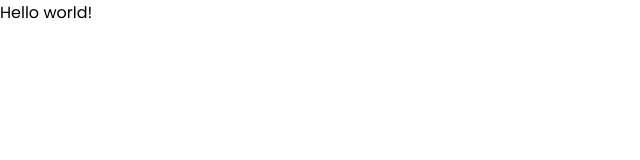
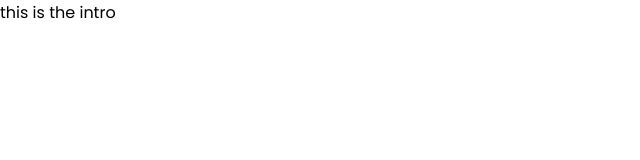
Before and after one commit to lukecoffey13/portfolio, a React (Create React App) app: page / in a window 1280 px wide. Shown: the top 160 px of the page, without its empty margins (0-640 px from the left). Built offline with nearby package versions, Linux system fonts and the light colour scheme.

Commit message:
Made basic intro app - nothing but skeleton

```diff
--- a/src/App.jsx
+++ b/src/App.jsx
@@ -1,5 +1,7 @@
+import Intro from "./components/intro/Intro";
+
 const App = () => {
-  return <div>Hello world!</div>;
+  return <div><Intro></Intro></div>;
 };
 
 export default App;
--- /dev/null
+++ b/src/components/intro/Intro.jsx
@@ -0,0 +1,11 @@
+import React from 'react'
+
+const Intro = () => {
+  return (
+    <div>
+        this is the intro
+    </div>
+  )
+}
+
+export default Intro
```
Also changed, not shown: src/components/intro/intro.css (added).
